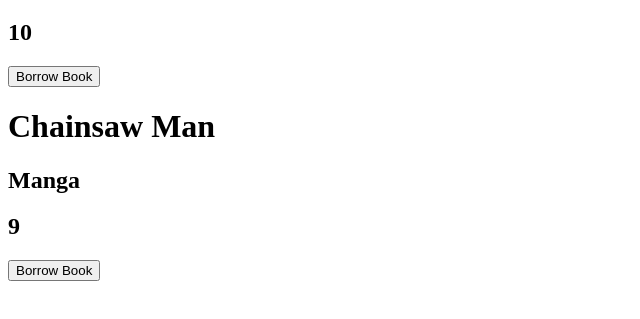
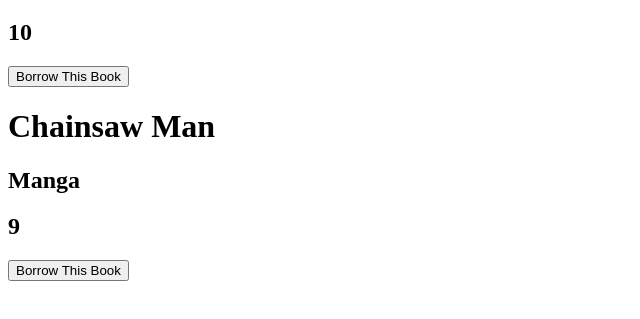
Before and after one commit to staten-island-tech/vue-reactivity-project-Andy-Zhang7223, a Vue app in the folder app/: page / in a window 1280 px wide. Shown: the part 137-456 px from the top of the page, without its empty margins (0-640 px from the left). Built offline with nearby package versions, Linux system fonts and the light colour scheme.

Commit message:
2/27/2026

```diff
--- a/app/src/components/bookCard.vue
+++ b/app/src/components/bookCard.vue
@@ -3,22 +3,17 @@
     <h1 class="bookname">{{ book.name }}</h1>
     <h2>{{ book.genre }}</h2>
     <h2>{{ book.rating }}</h2>
-    <button @click="storingbook(book)">Borrow Book</button>
+    <slot></slot>
   </div>
 </template>
 
 <script setup>
-// import { store } from './store.js'
 defineProps({
   book: {
     type: Object,
     required: true,
   },
 })
-function storingbook(book) {
-  console.log(book.name)
-  // store.bookstobeborrowed.push(book.name)
-}
 </script>
 
 <style scoped></style>
--- a/app/src/components/store.js
+++ /dev/null
@@ -1,2 +0,0 @@
-import { ref } from 'vue'
-export const bookstobeborrowed = ref([])
--- a/app/src/views/theLibrary.vue
+++ b/app/src/views/theLibrary.vue
@@ -1,15 +1,11 @@
 <template>
   <div>
-    <BorrowingBook v-for="book in bookstobeborrowed" :key="book.name" :book="book">
-      {{ book.name }}
-    </BorrowingBook>
+    <BorrowingBook v-for="book in bookstobeborrowed" :key="book.name" :book="book" />
     <button>Finish Selecting Books</button>
   </div>
   <div>
     <bookCard v-for="book in books" :key="book.name" :book="book">
-      {{ book.name }}
-      {{ book.genre }}
-      {{ book.rating }}
+      <button @click="storingbook(book)">Borrow This Book</button>
     </bookCard>
   </div>
 </template>
@@ -22,6 +18,11 @@
   { name: 'Frieren Beyond Journeys End', genre: 'Manga', rating: 10 },
   { name: 'Chainsaw Man', genre: 'Manga', rating: 9 },
 ])
+let bookstobeborrowed = ref([])
+function storingbook(book) {
+  console.log(book.name)
+  bookstobeborrowed.value.push(book.name)
+}
 </script>
 
 <style scoped></style>
```
